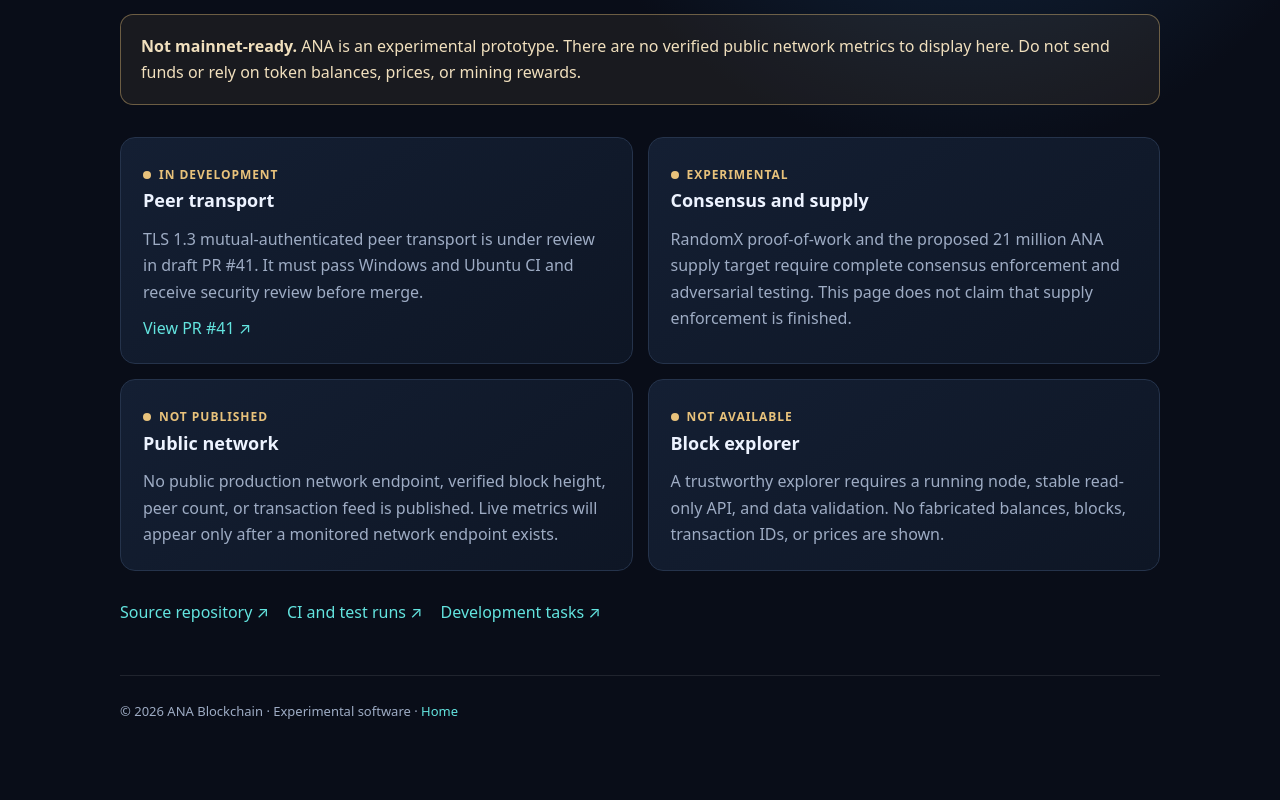
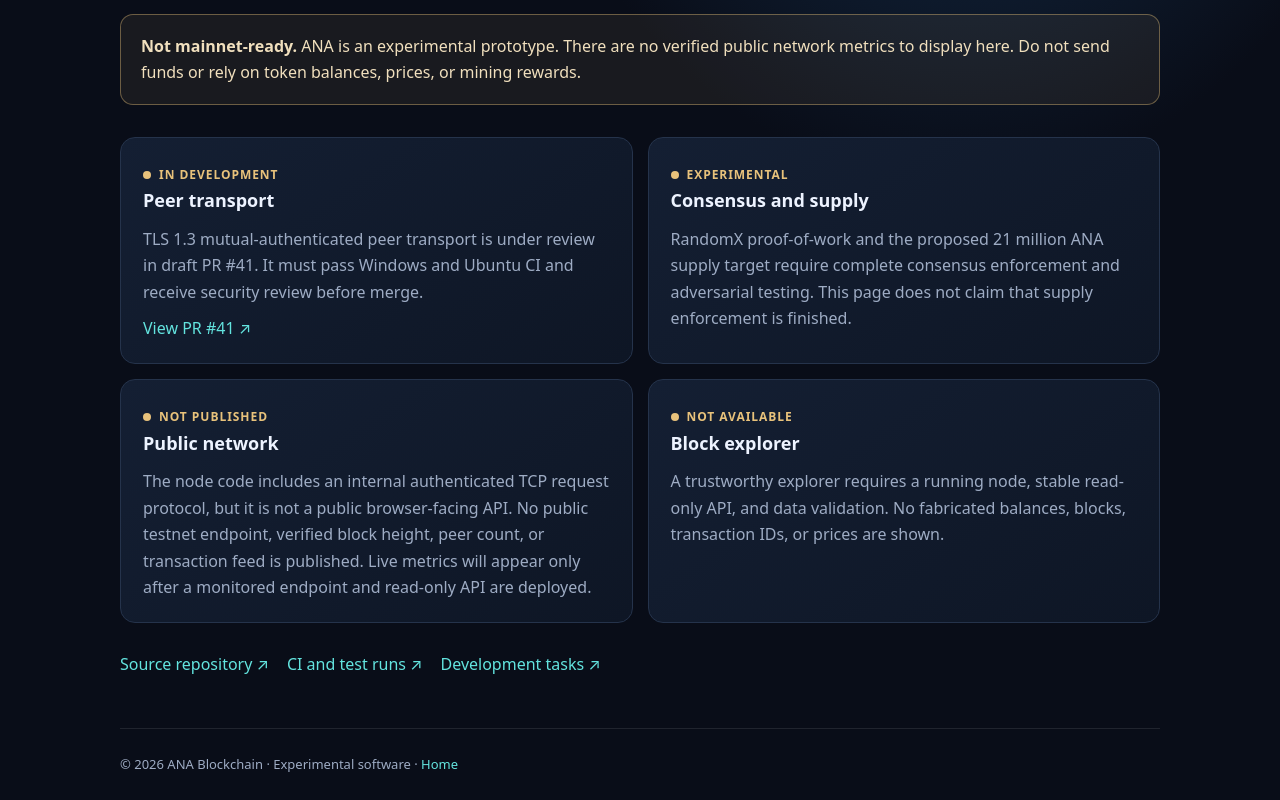
Before and after one commit to Rajosreeranighosh/ANA-Website, a plain HTML site: page status.html in a window 1280 px wide. Shown: the part 449-1249 px from the top of the page. Before the commit the page ends 1196 px from the top, so only its background shows below. Drawn offline with Linux system fonts and the light colour scheme.

Commit message:
Clarify public network and internal TCP status

```diff
--- a/status.html
+++ b/status.html
@@ -19,7 +19,7 @@
 <div class="grid">
 <article class="card"><div class="state"><span class="dot"></span>In development</div><h2>Peer transport</h2><p>TLS 1.3 mutual-authenticated peer transport is under review in draft PR #41. It must pass Windows and Ubuntu CI and receive security review before merge.</p><p><a href="https://github.com/Rajosreeranighosh/ANA-Blockchain/pull/41">View PR #41 ↗</a></p></article>
 <article class="card"><div class="state"><span class="dot"></span>Experimental</div><h2>Consensus and supply</h2><p>RandomX proof-of-work and the proposed 21 million ANA supply target require complete consensus enforcement and adversarial testing. This page does not claim that supply enforcement is finished.</p></article>
-<article class="card"><div class="state"><span class="dot"></span>Not published</div><h2>Public network</h2><p>No public production network endpoint, verified block height, peer count, or transaction feed is published. Live metrics will appear only after a monitored network endpoint exists.</p></article>
+<article class="card"><div class="state"><span class="dot"></span>Not published</div><h2>Public network</h2><p>The node code includes an internal authenticated TCP request protocol, but it is not a public browser-facing API. No public testnet endpoint, verified block height, peer count, or transaction feed is published. Live metrics will appear only after a monitored endpoint and read-only API are deployed.</p></article>
 <article class="card"><div class="state"><span class="dot"></span>Not available</div><h2>Block explorer</h2><p>A trustworthy explorer requires a running node, stable read-only API, and data validation. No fabricated balances, blocks, transaction IDs, or prices are shown.</p></article>
 </div>
 <div class="links"><a href="https://github.com/Rajosreeranighosh/ANA-Blockchain">Source repository ↗</a><a href="https://github.com/Rajosreeranighosh/ANA-Blockchain/actions">CI and test runs ↗</a><a href="https://github.com/Rajosreeranighosh/ANA-Blockchain/issues">Development tasks ↗</a></div>
```
